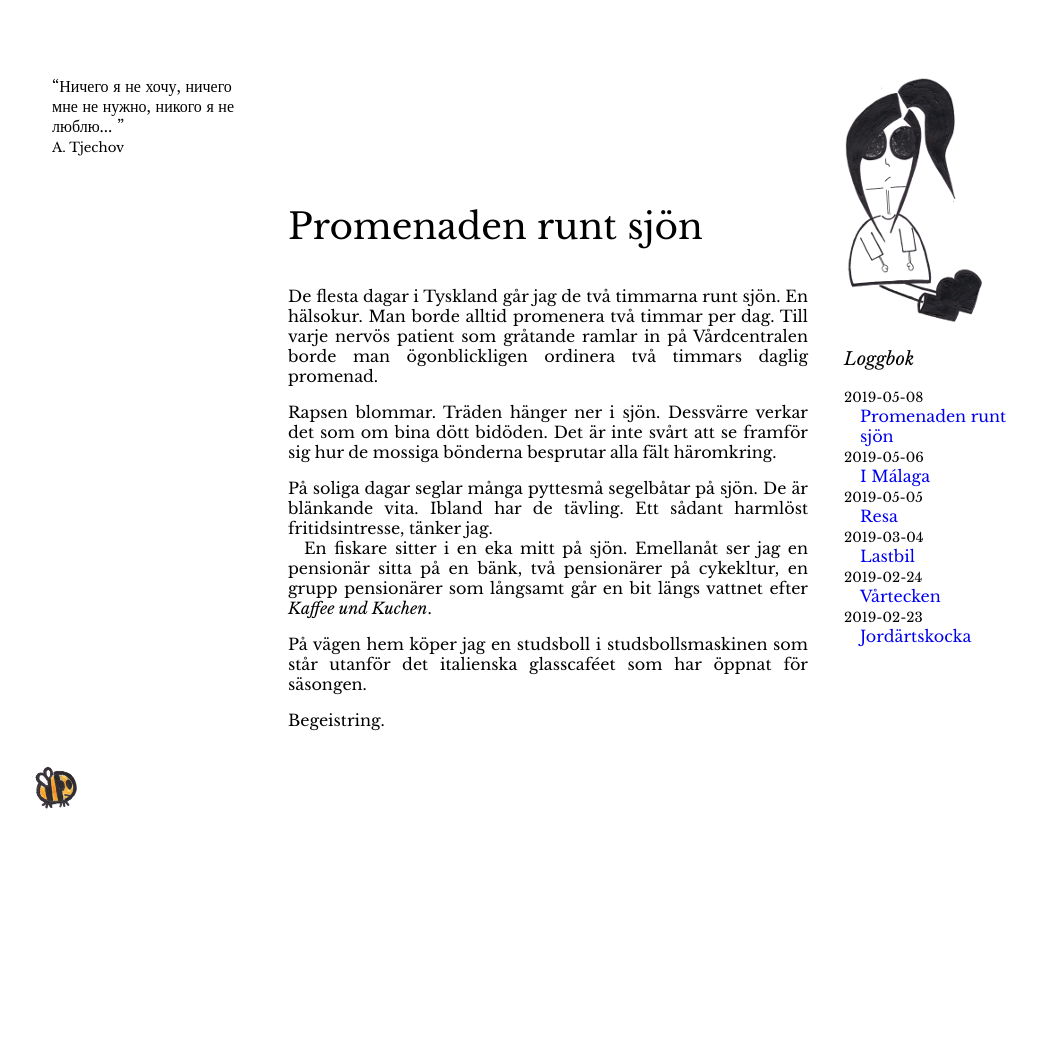
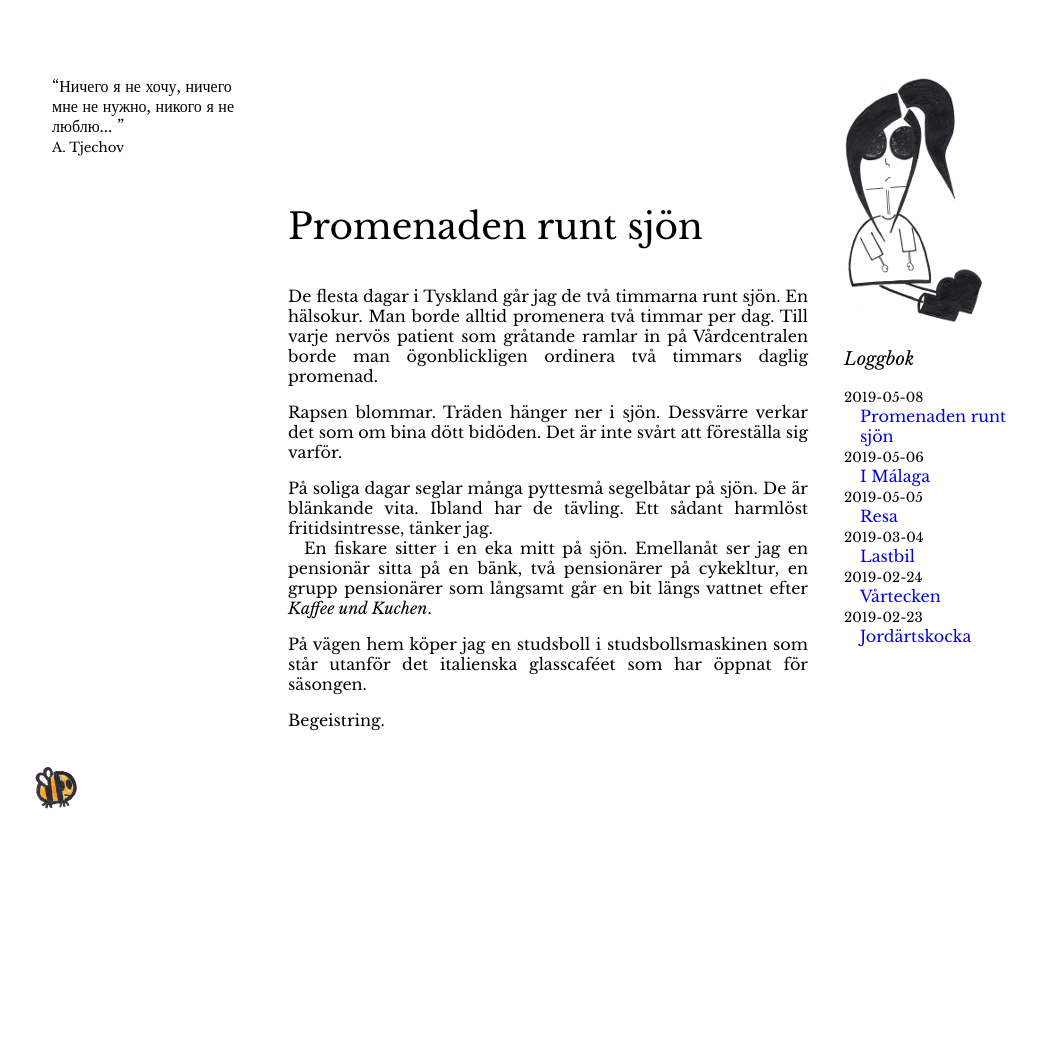
Before and after one commit to amandasandberg/amandasandberg.github.io, a Jekyll site: the page built from _posts/2019-05-08-Promenaden-runt-sjön.md, in a window 1280 px wide. Shown: the whole page, without its empty margins (92-1129 px from the left). Built offline with Jekyll 4.4.1, drawn with Linux system fonts in a browser that asks for light colours.

Commit message:
Update 2019-05-08-Promenaden-runt-sjön.md

```diff
--- a/_posts/2019-05-08-Promenaden-runt-sjön.md
+++ b/_posts/2019-05-08-Promenaden-runt-sjön.md
@@ -6,7 +6,7 @@ title: "Promenaden runt sjön"
 De flesta dagar i Tyskland går jag de två timmarna runt sjön. En hälsokur. Man borde alltid promenera två timmar per dag.
 Till varje nervös patient som gråtande ramlar in på Vårdcentralen borde man ögonblickligen ordinera två timmars daglig promenad.
 
-Rapsen blommar. Träden hänger ner i sjön. Dessvärre verkar det som om bina dött bidöden. Det är inte svårt att se framför sig hur de mossiga bönderna besprutar alla fält häromkring.
+Rapsen blommar. Träden hänger ner i sjön. Dessvärre verkar det som om bina dött bidöden. Det är inte svårt att föreställa sig varför.
 
 
 På soliga dagar seglar många pyttesmå segelbåtar på sjön. De är blänkande vita. Ibland har de tävling. Ett sådant harmlöst fritidsintresse, tänker jag.
```
